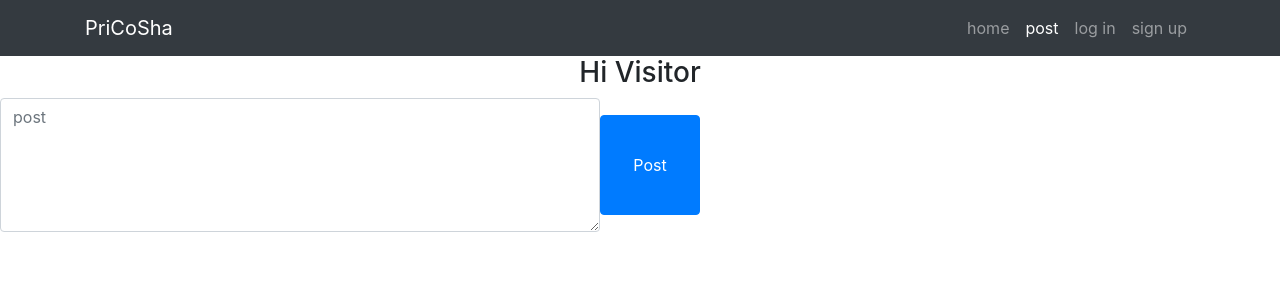
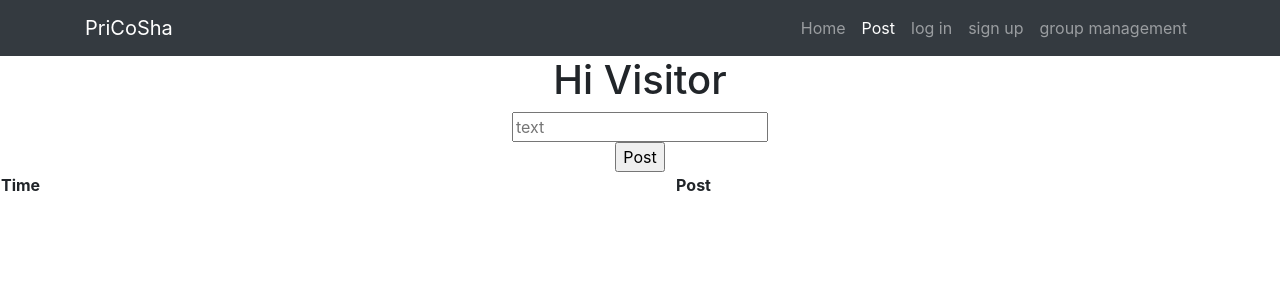
Before and after one commit to ZhouJoseph/PriCoSha, a Flask app: page /post in a window 1280 px wide. Shown: the top 300 px of the page. Run offline with Flask 2, Linux system fonts and the light colour scheme; lists and menus that the app fills with data are empty; some libraries are stand-ins or nearby versions.

Commit message:
update post
now you can see the contentitem in your database though you still cannot post

```diff
--- a/app.py
+++ b/app.py
@@ -9,6 +9,11 @@ conn = pymysql.connect(host='127.0.0.1', user='pricosha', database='PriCoSha')
 
 def encrypt(hash_str):
     return hashlib.sha256(hash_str.encode()).hexdigest()
+
+class tuple_to_obj(tuple):
+    def __init__(self, tuple):
+        self.post_time = tuple[0]
+        self.item_name = tuple[1]
 
 class error:
     def __init__(self,err=None):
@@ -90,15 +95,23 @@ def signUpUser():
             msg = "User Already Exist"
             return redirect(url_for('signup',error=msg))
 
-@app.route("/post",methods=['GET','POST'])
+@app.route("/post",methods=['GET', 'POST'])
 def post():
-    if request.method == 'GET':
-        if 'user' in session:
-            return render_template('post.html',email=session['user'])
-        else:
-            return render_template('post.html',email="Visitor")
+    if 'user' in session:
+        cursor = conn.cursor();
+        query = 'SELECT post_time, item_name FROM contentitem WHERE email_post = %s ORDER BY post_time DESC'
+        cursor.execute(query, session['user'])
+        print(session['user'])
+        data = cursor.fetchall()
+        print(data)
+        lst = []
+        for i in data:
+            lst.append(tuple_to_obj(i))
+        cursor.close()
+        return render_template('post.html',email=session['user'], post_content = lst)
+
     else:
-        pass
+        return render_template('post.html',email="Visitor")
 
 @app.route("/groups",methods=['GET','POST'])
 def GroupManagement():
--- a/templates/post.html
+++ b/templates/post.html
@@ -6,7 +6,6 @@
     <meta http-equiv="X-UA-Compatible" content="ie=edge">
     <title>PriCoSha | Posts</title>
     <link href="{{ url_for('static',filename='vendor/bootstrap/css/bootstrap.min.css')}}" rel="stylesheet">
-    <link rel="stylesheet" href="{{url_for('static',filename='post.css')}}" rel="stylesheet">
 
 </head>
 <body>
@@ -21,41 +20,42 @@
             <div class="collapse navbar-collapse" id="navbarResponsive">
                 <ul class="navbar-nav ml-auto">
                     <li class="nav-item">
-                        <a class="nav-link" href="{{url_for('index')}}">home</a>
+                        <a class="nav-link" href="{{url_for('index')}}">Home</a>
                     </li>
                     <li class="nav-item active">
-                        <a class="nav-link" href="{{url_for('post')}}">post</a>
+                        <a class="nav-link" href="{{url_for('post')}}">Post</a>
                     </li>
-                    {% if 'user' not in session %}
                     <li class="nav-item">
                         <a class="nav-link" href="{{url_for('login')}}">log in</a>
                     </li>
                     <li class="nav-item">
                         <a class="nav-link" href="{{url_for('signup')}}">sign up</a>
                     </li>
-                    {% endif %}
-                    {% if 'user' in session %}
                     <li class="nav-item">
-                        <a class="nav-link" href="{{url_for('GroupManagement')}}">your groups</a>
+                        <a class="nav-link" href="{{url_for('GroupManagement')}}">group management</a>
                     </li>
-                        <li class="nav-item">
-                        <a class="nav-link" href="{{url_for('logout')}}">logout</a>
-                        </li>
-                    {% endif %}
                 </ul>
             </div>
         </div>
     </nav>
     <center>
-    <div id="form-div">
-        <h3>Hi {{email}}</h3>
-        <form class="form-inline" action="/post" method="POST">
-            <div class="form-group">
-                <textarea class="form-control" id="blog" type="text" name="blog" rows="5" placeholder="post" required></textarea>
-                <button type="submit" class="btn btn-primary">Post</button>
-            </div>
+      <form action="/post" method="POST">
+      	<h1>Hi {{email}}</h1>
+      	<input type="text" name = "content" placeholder="text" required/> </br>
+      	<input type="submit" value = Post />
       </form>
-    </div>
+      <table style="width:100%">
+        <th>Time</th>
+        <th>Post</th>
+
+        {% for obj in post_content %}
+        <tr>
+          <td>{{obj.post_time}}</td>
+          <td>{{obj.item_name}}</td>
+        </tr>
+        {% endfor %}
+      </table>
+
     </center>
 
 
```
Lines whose indentation alone changed are shown as unchanged.
